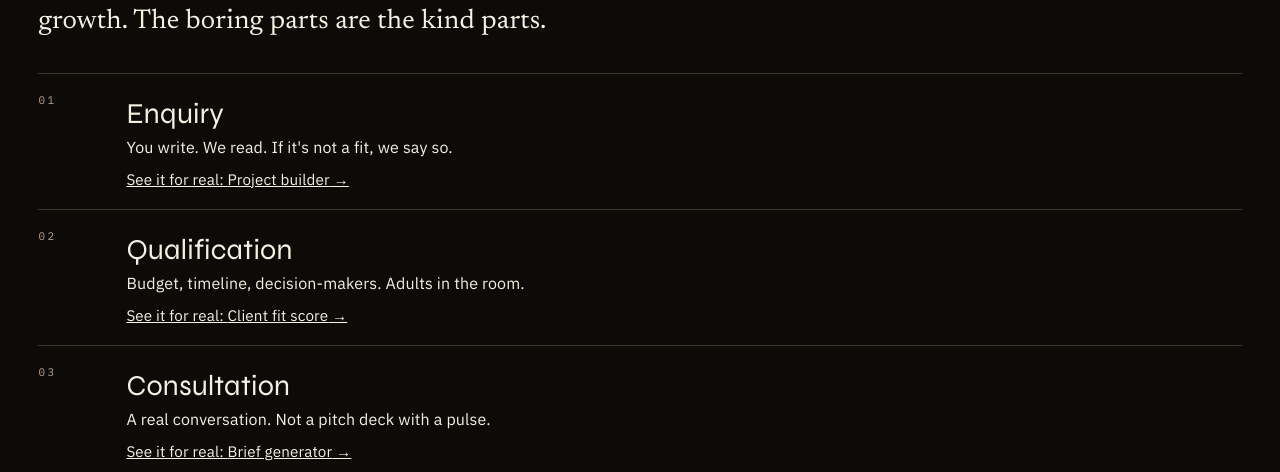
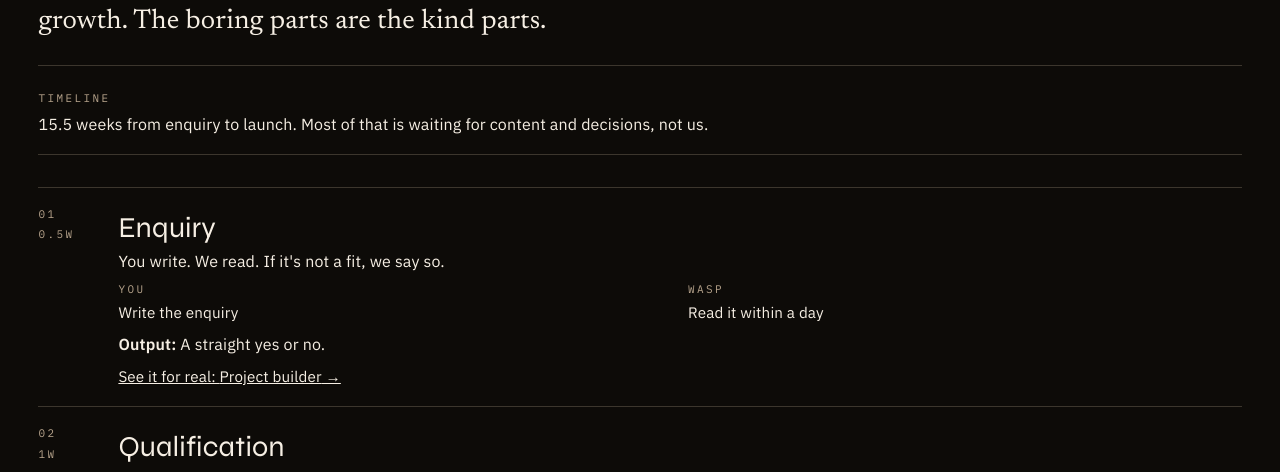
Before and after one commit to ibskhan2025-collab/wasp-worlds, a Next.js app: page /process in a window 1280 px wide. Shown: the part 479-951 px from the top of the page. Built offline with nearby package versions, Linux system fonts and the light colour scheme; no server answers.

Commit message:
Process page: 16 steps with weeks, client/WASP split, output, timeline banner

```diff
--- a/src/app/process/page.tsx
+++ b/src/app/process/page.tsx
@@ -8,23 +8,43 @@ export const metadata: Metadata = {
 };
 
 export default function ProcessPage() {
+  const totalWeeks = processSteps.reduce((sum, s) => sum + (s.weeks ?? 0), 0);
   return (
     <div className="studio-page">
       <p className="kicker">Process</p>
       <h1 className="display">Hiring WASP should feel organized. Not mysterious.</h1>
       <p className="lede">Sixteen steps from enquiry to continued growth. The boring parts are the kind parts.</p>
+      <div className="timeline-banner" style={{ marginTop: 24, padding: "18px 0", borderTop: "1px solid var(--line)", borderBottom: "1px solid var(--line)" }}>
+        <span className="kicker">Timeline</span>
+        <p style={{ marginTop: 4 }}>{totalWeeks} weeks from enquiry to launch. Most of that is waiting for content and decisions, not us.</p>
+      </div>
       <ol style={{ listStyle: "none", padding: 0, marginTop: 32 }}>
         {processSteps.map((s) => (
-          <li key={s.n} style={{ display: "grid", gridTemplateColumns: "72px 1fr", gap: 16, padding: "18px 0", borderTop: "1px solid var(--line)" }}>
-            <span className="kicker">{s.n}</span>
+          <li key={s.n} style={{ display: "grid", gridTemplateColumns: "64px 1fr", gap: 16, padding: "18px 0", borderTop: "1px solid var(--line)" }}>
+            <div style={{ display: "flex", flexDirection: "column", gap: 4 }}>
+              <span className="kicker">{s.n}</span>
+              <span className="kicker" style={{ fontSize: "11px", color: "var(--muted)" }}>{String(s.weeks)}w</span>
+            </div>
             <div>
               <h2 style={{ margin: 0, fontFamily: "var(--font-display)", fontSize: "1.8rem" }}>{s.name}</h2>
               <p>{s.text}</p>
+              <div style={{ marginTop: 8, display: "grid", gridTemplateColumns: "1fr 1fr", gap: 16 }}>
+                <div>
+                  <p className="kicker">You</p>
+                  <p style={{ marginTop: 4, fontSize: "0.95rem" }}>{s.client.join(", ")}</p>
+                </div>
+                <div>
+                  <p className="kicker">WASP</p>
+                  <p style={{ marginTop: 4, fontSize: "0.95rem" }}>{s.wasp.join(", ")}</p>
+                </div>
+              </div>
+              <p style={{ marginTop: 8 }}><strong>Output:</strong> {s.output}</p>
               <p style={{ marginTop: 8 }}><Link href={s.proof[1]} style={{ textDecoration: "underline", fontSize: "0.95rem" }}>See it for real: {s.proof[0]} →</Link></p>
             </div>
           </li>
         ))}
       </ol>
+      <p style={{ marginTop: 32 }}><strong>If we part after step 06, you keep the strategy and proposal. Nothing is held hostage.</strong></p>
       <Link className="btn" href="/start">
         Enquiry
       </Link>
--- a/src/data/studio.ts
+++ b/src/data/studio.ts
@@ -50,22 +50,22 @@ export const services = [
 ];
 
 export const processSteps = [
-  { n: "01", name: "Enquiry", text: "You write. We read. If it's not a fit, we say so.", proof: ["Project builder", "/start"] },
-  { n: "02", name: "Qualification", text: "Budget, timeline, decision-makers. Adults in the room.", proof: ["Client fit score", "/tools/fit"] },
-  { n: "03", name: "Consultation", text: "A real conversation. Not a pitch deck with a pulse.", proof: ["Brief generator", "/tools/brief"] },
-  { n: "04", name: "Strategy", text: "What the thing is for, who it is for, what it must not become.", proof: ["CASA: one job, filling tables", "/worlds/casa"] },
-  { n: "05", name: "Proposal", text: "Scope, sequence, cost. Written so you can argue with it.", proof: ["Scope builder", "/tools/scope"] },
-  { n: "06", name: "Agreement", text: "Paperwork. Boundaries. The boring things that keep work kind.", proof: ["OS documents", "/os"] },
-  { n: "07", name: "Payment", text: "A start fee so the calendar can mean it.", proof: ["OS sales", "/os"] },
-  { n: "08", name: "Onboarding", text: "Access, people, existing assets, the ugly spreadsheet.", proof: ["OS SOPs", "/os"] },
-  { n: "09", name: "Content", text: "Words and pictures. We will not invent your voice for you.", proof: ["ARCHIVE: content as data", "/worlds/archive"] },
-  { n: "10", name: "Design", text: "Direction, then pages, then the awkward middle, then the thing.", proof: ["Five CASA realities", "/worlds/casa"] },
-  { n: "11", name: "Development", text: "It becomes real. Interactions stop being promises.", proof: ["Under the hood", "/realities"] },
-  { n: "12", name: "QA", text: "Broken links, bad focus states, the iPhone in the other hand.", proof: ["Accessibility checker", "/tools/a11y"] },
-  { n: "13", name: "Launch", text: "DNS, analytics, a quiet hour, then the public.", proof: ["Conversion checklist", "/tools/conversion"] },
-  { n: "14", name: "Handoff", text: "You can operate it. Or we stay. Your choice, priced honestly.", proof: ["OS projects", "/os"] },
-  { n: "15", name: "Case study", text: "Only if there's something true to say.", proof: ["Work: fifteen rooms", "/studio/work"] },
-  { n: "16", name: "Continued growth", text: "The site is not finished. Businesses aren't.", proof: ["Lab: where next starts", "/lab"] },
+  { n: "01", name: "Enquiry", weeks: 0.5, text: "You write. We read. If it's not a fit, we say so.", client: ["Write the enquiry"], wasp: ["Read it within a day"], output: "A straight yes or no.", proof: ["Project builder", "/start"] },
+  { n: "02", name: "Qualification", weeks: 1, text: "Budget, timeline, decision-makers. Adults in the room.", client: ["Budget, timeline, who says yes"], wasp: ["Qualify or decline"], output: "Fit or no-fit.", proof: ["Client fit score", "/tools/fit"] },
+  { n: "03", name: "Consultation", weeks: 1, text: "A real conversation. Not a pitch deck with a pulse.", client: ["Show up, answer questions"], wasp: ["Listen, don't pitch"], output: "A shared understanding of the problem.", proof: ["Brief generator", "/tools/brief"] },
+  { n: "04", name: "Strategy", weeks: 1, text: "What the thing is for, who it is for, what it must not become.", client: ["Review and poke holes"], wasp: ["Define the brief"], output: "A one-page strategy.", proof: ["CASA: one job, filling tables", "/worlds/casa"] },
+  { n: "05", name: "Proposal", weeks: 1, text: "Scope, sequence, cost. Written so you can argue with it.", client: ["Argue with it"], wasp: ["Write the proposal"], output: "A written proposal you can sign.", proof: ["Scope builder", "/tools/scope"] },
+  { n: "06", name: "Agreement", weeks: 0.5, text: "Paperwork. Boundaries. The boring things that keep work kind.", client: ["Sign"], wasp: ["Send paperwork"], output: "Signed agreement.", proof: ["OS documents", "/os"] },
+  { n: "07", name: "Payment", weeks: 0, text: "A start fee so the calendar can mean it.", client: ["Pay the start fee"], wasp: ["Reserve the calendar"], output: "Booked dates.", proof: ["OS sales", "/os"] },
+  { n: "08", name: "Onboarding", weeks: 1, text: "Access, people, existing assets, the ugly spreadsheet.", client: ["Access, people, existing assets"], wasp: ["Set up tools, name a single owner"], output: "Working access.", proof: ["OS SOPs", "/os"] },
+  { n: "09", name: "Content", weeks: 2, text: "Words and pictures. We will not invent your voice for you.", client: ["Words and pictures"], wasp: ["Never invent your voice"], output: "Copy and assets in hand.", proof: ["ARCHIVE: content as data", "/worlds/archive"] },
+  { n: "10", name: "Design", weeks: 2, text: "Direction, then pages, then the awkward middle, then the thing.", client: ["Review and poke holes"], wasp: ["Direction, then pages"], output: "Approved designs.", proof: ["Five CASA realities", "/worlds/casa"] },
+  { n: "11", name: "Development", weeks: 2, text: "It becomes real. Interactions stop being promises.", client: ["Stay out of the hot path"], wasp: ["Build it"], output: "Working code.", proof: ["Under the hood", "/realities"] },
+  { n: "12", name: "QA", weeks: 1, text: "Broken links, bad focus states, the iPhone in the other hand.", client: ["Test on your phone"], wasp: ["Broken links, bad focus states"], output: "Bug-free build.", proof: ["Accessibility checker", "/tools/a11y"] },
+  { n: "13", name: "Launch", weeks: 0.5, text: "DNS, analytics, a quiet hour, then the public.", client: ["Be available"], wasp: ["DNS, analytics"], output: "Live site.", proof: ["Conversion checklist", "/tools/conversion"] },
+  { n: "14", name: "Handoff", weeks: 1, text: "You can operate it. Or we stay. Your choice, priced honestly.", client: ["Operate it, or tell us to stay"], wasp: ["Walk through CMS, leave docs"], output: "You can run it.", proof: ["OS projects", "/os"] },
+  { n: "15", name: "Case study", weeks: 1, text: "Only if there's something true to say.", client: ["Give permission"], wasp: ["Write it honestly"], output: "A public case study.", proof: ["Work: fifteen rooms", "/studio/work"] },
+  { n: "16", name: "Continued growth", weeks: 0, text: "The site is not finished. Businesses aren't.", client: ["Run the business"], wasp: ["Care arrangement if you want it"], output: "A site that evolves.", proof: ["Lab: where next starts", "/lab"] },
 ];
 
 export const caseStudies = [
```
